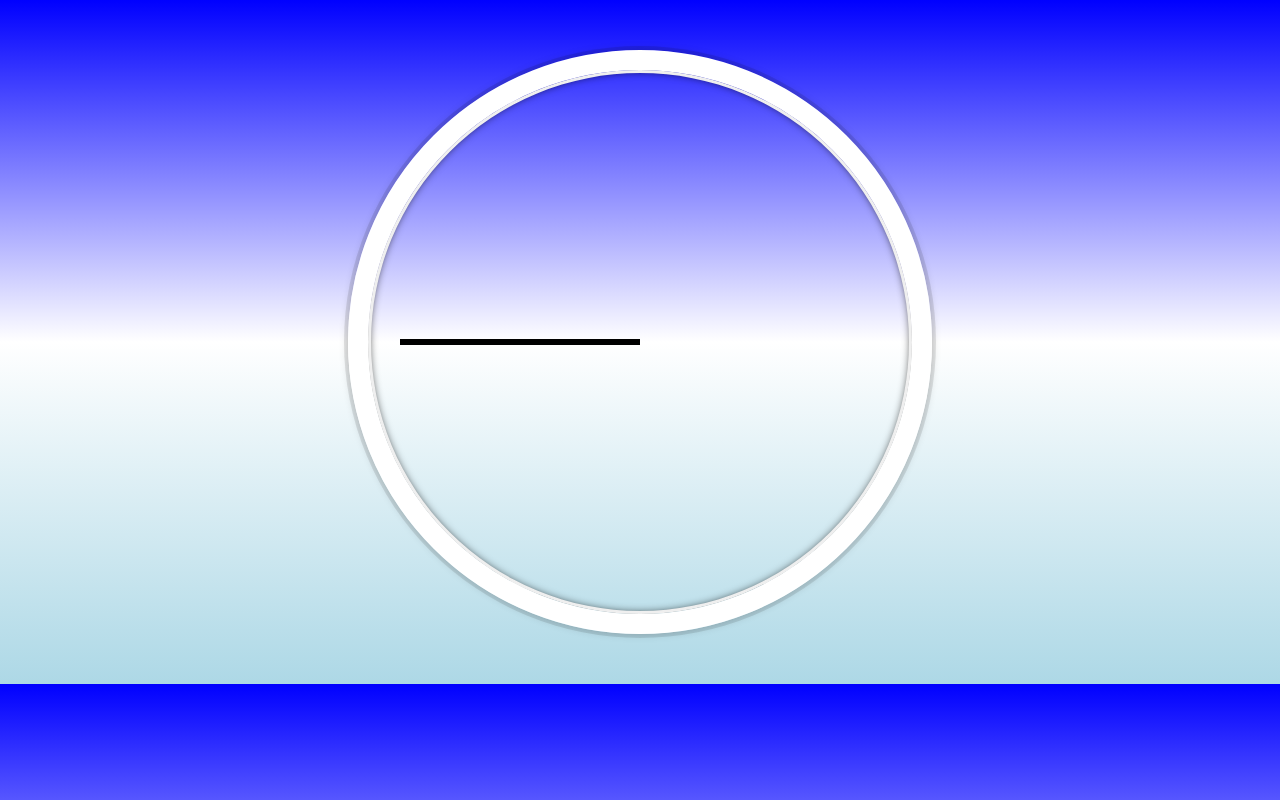
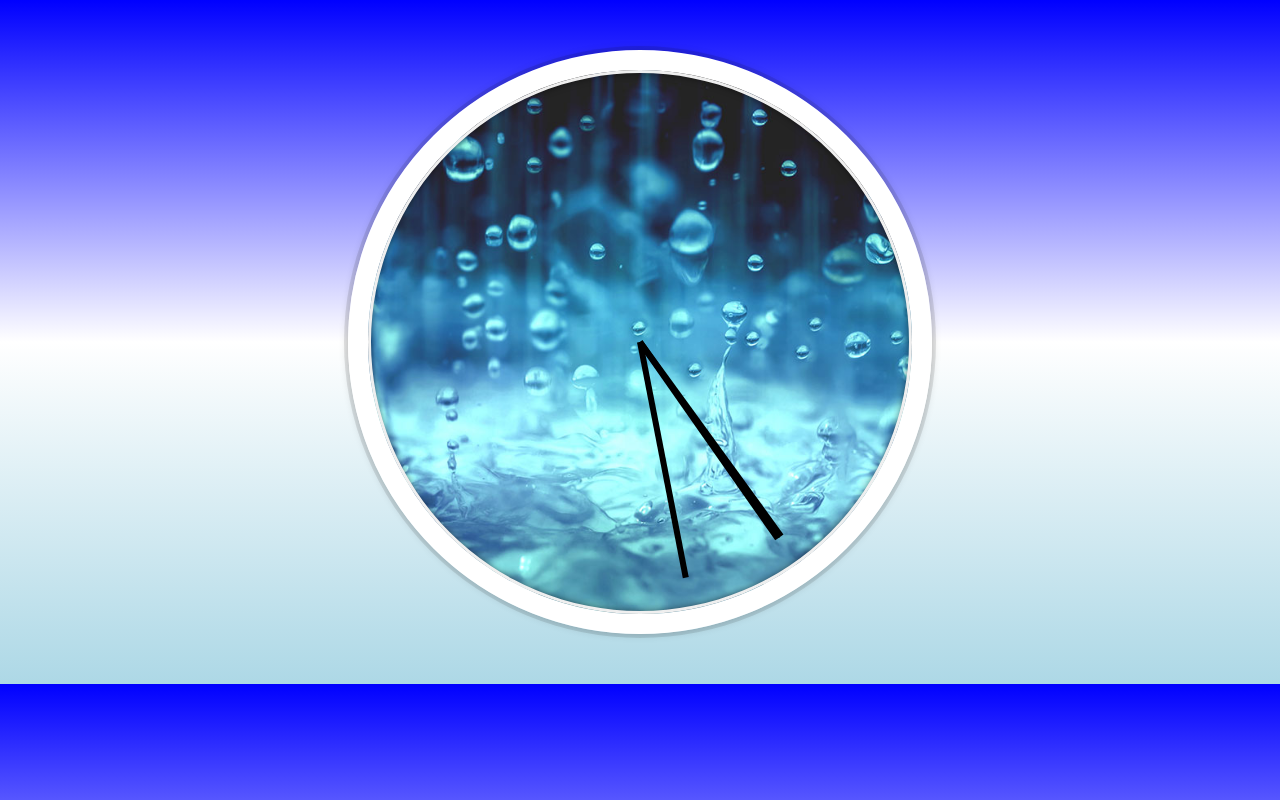
Before and after one commit to Code4GG/JsClock, a plain HTML site: page index.html in a window 1280 px wide. Drawn offline with Linux system fonts and the light colour scheme.

Commit message:
Functional Clock using intervals with transitions and transform

```diff
--- a/assets/css/style.css
+++ b/assets/css/style.css
@@ -15,8 +15,14 @@ body{
 	background-color: black;
 	position: absolute;
 	top: 50%;
+	transform-origin: 100%;
+	transform: rotate(90deg);
+	transition: all 0.05s;
+	transition-timing-function: cubic-bezier(0.1, 2.7, 0.58, 1);
 }
 .clock{
+	background-image: url(../images/background.jpg);
+	background-size: cover;
 	width: 30rem;
 	height: 30rem;
 	border: 20px solid white;
--- a/assets/javascript/clock.js
+++ b/assets/javascript/clock.js
@@ -0,0 +1,30 @@
+	const secondHand = document.querySelector('.second-hand');
+	const minuteHand = document.querySelector('.min-hand');
+	const hourHand = document.querySelector('.hour-hand');
+
+	function setDate(){
+
+		const now = new Date();
+
+		const seconds = now.getSeconds();
+		const secondsDegrees = ((seconds/60) * 360) + 90;
+		secondHand.style.transform = `rotate(${secondsDegrees}deg)`;
+		console.log(seconds);
+
+		if (seconds === 60){
+			secondHand.style.transition = `all 0.00s`;
+		}
+
+		const minutes = now.getMinutes();
+		const minuteDegrees = ((minutes/60) * 360) - 95;
+		minuteHand.style.transform = `rotate(${minuteDegrees}deg)`;
+
+
+		const hours = now.getMinutes();
+		const hourDegrees = ((minutes/12) * 360) - 95;
+		hourHand.style.transform = `rotate(${hourDegrees}deg)`;
+
+
+	}
+
+	setInterval(setDate, 1000);
--- a/index.html
+++ b/index.html
@@ -16,6 +16,7 @@
 			</div>
 		</div>
 
+	<script type="text/javascript" src="assets/javascript/clock.js"></script>
 
 </body>
 </html>
```
Also changed, not shown: assets/images/background.jpg (added).
